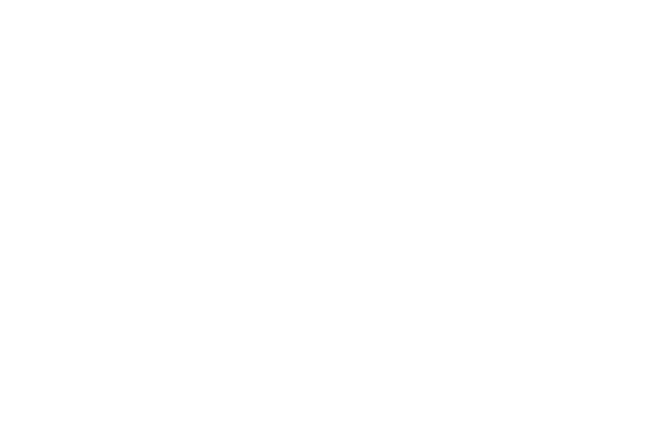
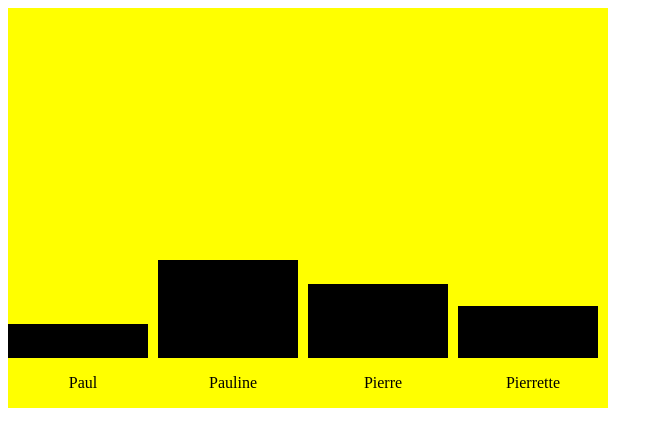
Before and after one commit to idris-maps/heig-datavis-2019, a website: page 20190301-manipulation-dom/exercice_d3/paulinebaeni.html in a window 1280 px wide. Shown: the whole page, without its empty margins (0-663 px from the left). Drawn offline with nearby package versions, Linux system fonts and the light colour scheme.

Commit message:
created graph

```diff
--- a/20190301-manipulation-dom/exercice_d3/paulinebaeni.html
+++ b/20190301-manipulation-dom/exercice_d3/paulinebaeni.html
@@ -2,20 +2,69 @@
 <html>
 <head>
   <meta charset="utf-8" />
+  <style>
+  .graph {
+    background-color: yellow;
+  }
+
+</style>
 </head>
 <body>
 
   <svg id="graph"></svg>
 
+
   <script src="https://d3js.org/d3.v5.min.js"></script>
   <script>
-  const DATA = [
+
+   var svgWidth = 600;
+   var svgHeight = 400;
+   var svg = d3.select('svg')
+   .attr("width", svgWidth)
+   .attr("height", svgHeight)
+   .attr("class", "graph");
+
+   const dataset = [
    { nom: 'Paul', note: 34 },
    { nom: 'Pauline', note: 98 },
    { nom: 'Pierre', note: 74 },
    { nom: 'Pierrette', note: 52 },
    ]
-  const graph = d3.select('#graph')
+
+   var barPadding = 10;
+   var barWidth = (svgWidth / dataset.length);
+   var barChart = svg.selectAll("rect")
+   .data(dataset)
+   .enter()
+   .append("rect")
+   .attr("y", function(d) {
+    return svgHeight - d.note - 50
+  })
+   .attr("height", function(d) {
+    return d.note;
+  })
+   .attr("width", barWidth - barPadding)
+   .attr("transform", function (d, i) {
+     var translate = [barWidth * i, 0];
+
+ svg.selectAll('text')
+    .data(dataset)
+    .enter()
+    .append('text')
+    .attr('x', (d, i) => i * barWidth + barWidth / 2)
+    .attr('y', svgHeight- 20)
+    .attr('text-anchor', 'middle')
+    .text(d => d.nom)
+
+
+
+     return "translate("+ translate +")";
+   });
+
+
+
  </script>
+
+
 </body>
 </html>
```
Lines whose indentation alone changed are shown as unchanged.
